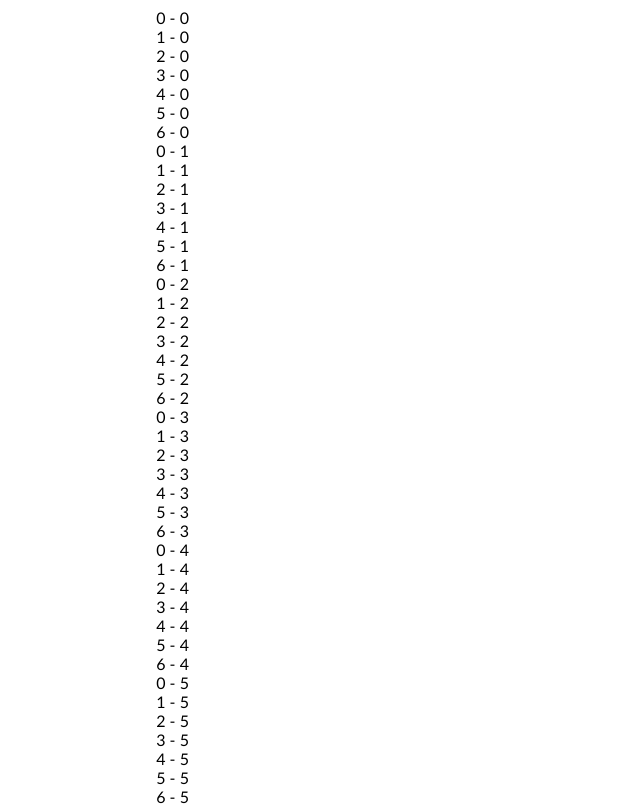
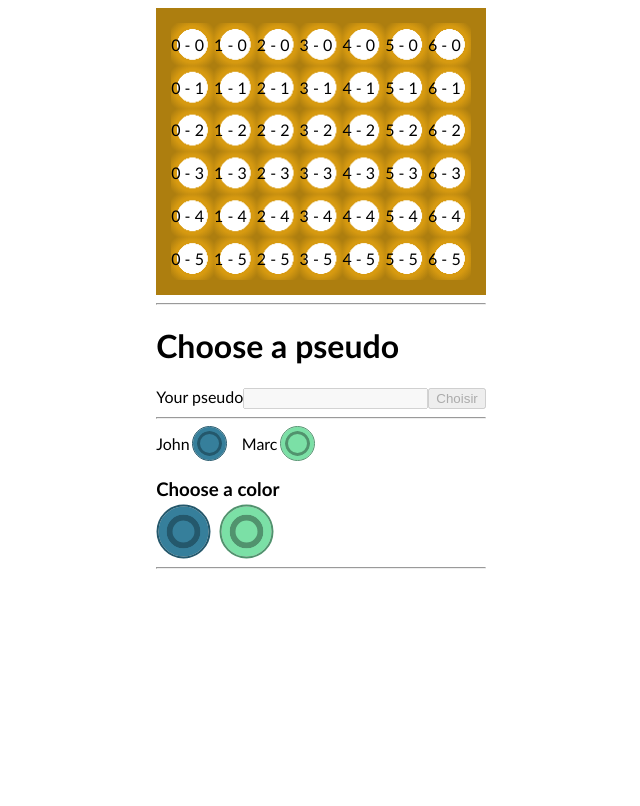
Before and after one commit to SnowDhrop/puissance4, a React (Vite) app: page / in a window 1280 px wide. Shown: the top 806 px of the page, without its empty margins (319-959 px from the left). Built offline with nearby package versions, Linux system fonts and the light colour scheme.

Commit message:
grid construction with colors

```diff
--- a/src/front/css/index.css
+++ b/src/front/css/index.css
@@ -53,3 +53,23 @@ body {
 	margin-bottom: 15px;
 	transform: scale(2);
 }
+
+.grid {
+	display: grid;
+	grid-template-columns: repeat(var(--cols), 1fr);
+	grid-template-rows: repeat(var(--rows), 1fr);
+	aspect-ratio: var(--cols) / var(--rows);
+	background-color: #d79a10;
+	background: radial-gradient(
+		circle,
+		transparent,
+		transparent 50%,
+		#d79a10 51%,
+		#d79a10 60%,
+		#ad7e0f 90%
+	);
+	background-size: calc(100% / var(--cols)) calc(100% / var(--rows));
+	border: 15px solid #ad7e0f;
+	align-items: center;
+	justify-content: center;
+}
--- a/src/front/screen/Grid.tsx
+++ b/src/front/screen/Grid.tsx
@@ -1,3 +1,4 @@
+import { CSSProperties } from "react";
 import { CellState, GridState, PlayerColor } from "../../types";
 
 type GridProps = {
@@ -6,7 +7,12 @@ type GridProps = {
 
 export function Grid({ grid }: GridProps) {
 	return (
-		<div className='grid'>
+		<div
+			className='grid'
+			style={
+				{ "--rows": grid.length, "--cols": grid[0].length } as CSSProperties
+			}
+		>
 			{grid.map((row, y) =>
 				row.map((c, x) => <Cell x={x} y={y} color={c} key={`${x}-${y}`} />)
 			)}
```
